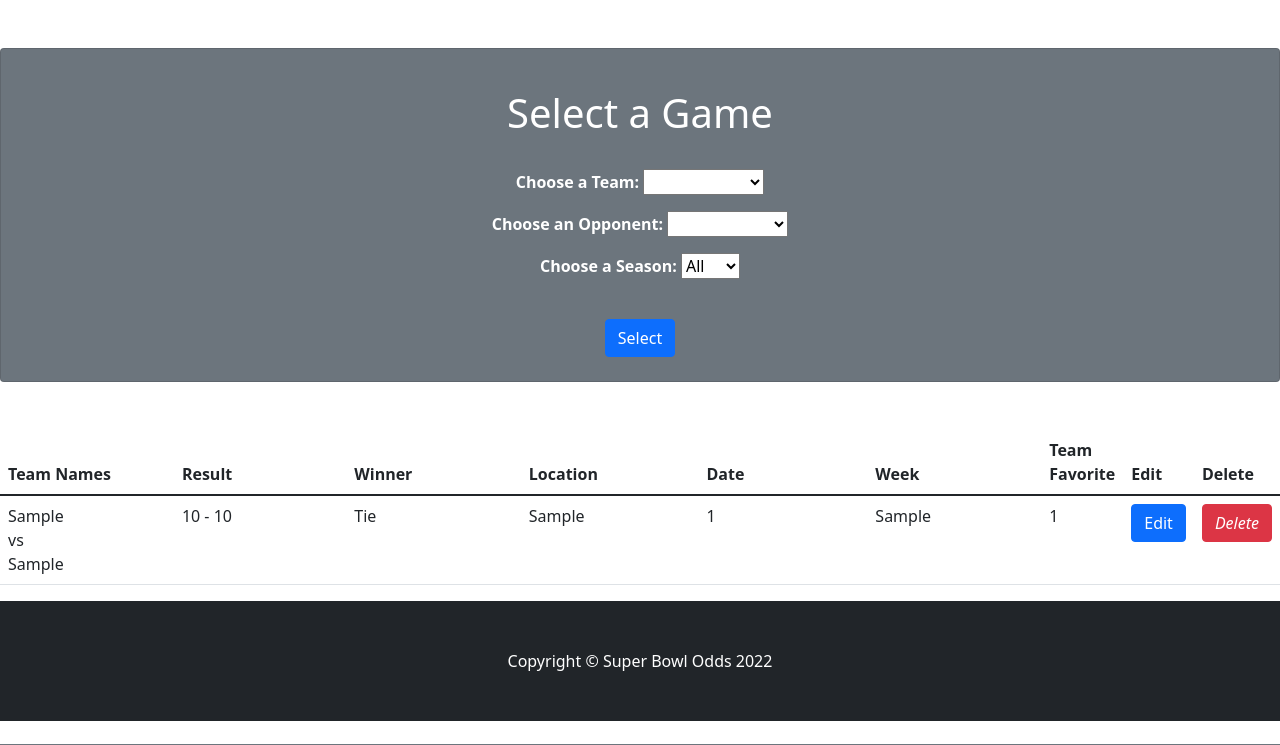
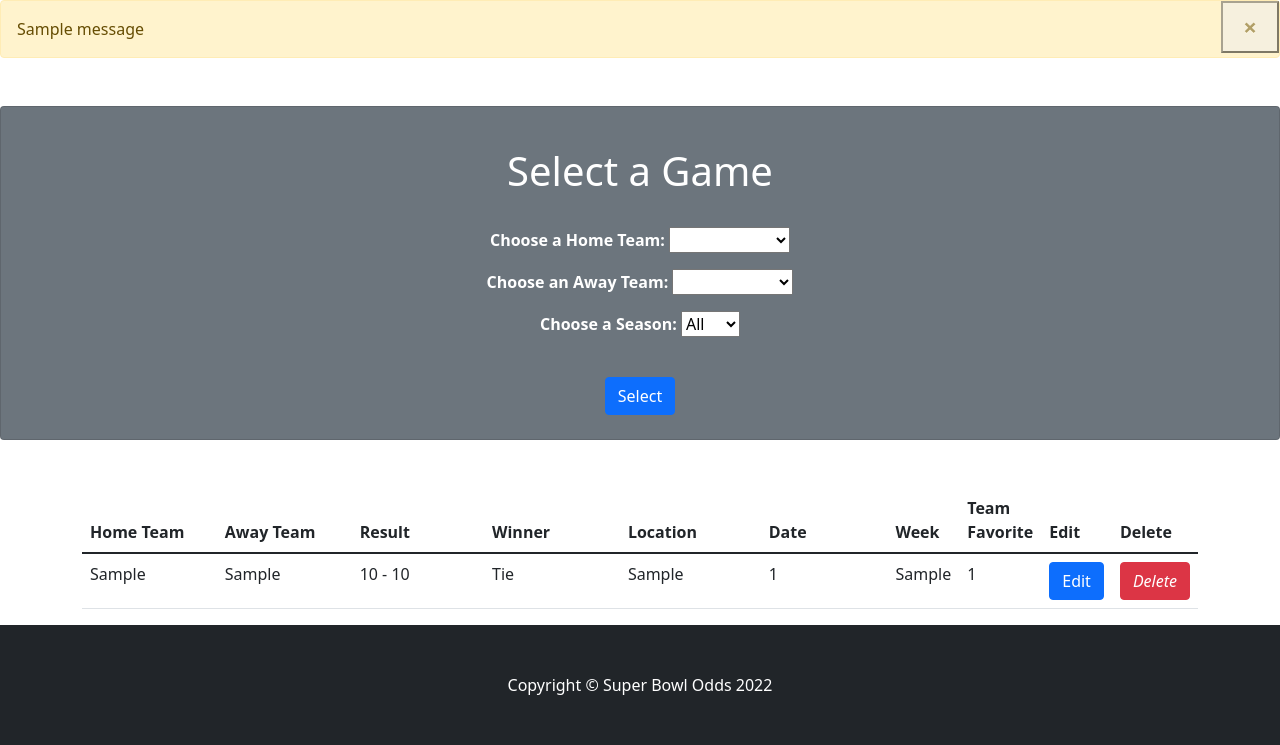
Before and after one commit to ctloar/superbowl, a Django app: page /games/ in a window 1280 px wide. Shown: the part 56-801 px from the top of the page. Run offline with Django 4.2, Linux system fonts and the light colour scheme; tables that the repository leaves empty hold one stand-in row (values such as "Sample post"); one stand-in notice (Sample message) is shown; some libraries are stand-ins or nearby versions.

Commit message:
Final changes

```diff
--- a/superbowl/settings.py
+++ b/superbowl/settings.py
@@ -80,9 +80,9 @@
         'ENGINE': 'django.db.backends.postgresql',
         'NAME': 'superbowl',
         'USER' : 'postgres',
-        'PASSWORD' : 'admin',
+        'PASSWORD' : '081922',
         'HOST' : 'localhost',
-        'PORT' : 5433
+        # 'PORT' : 5433
     }
 }
 
--- a/superbowlodds/views.py
+++ b/superbowlodds/views.py
@@ -1,3 +1,4 @@
+import re
 from django.shortcuts import render, redirect
 from django.db.models import Avg, Max, Min, Sum
 from django.contrib import messages
@@ -27,7 +28,8 @@
     return render(request, 'superbowlodds/index.html', context)
 
 def gamesPageView(request) :
-    teams = nfl_scores.objects.all()
+    teams = nfl_scores.objects.all()[:100]
+
     reset = False
 
     if request.method == 'POST':
@@ -36,12 +38,40 @@
         team_home = request.POST['team1']
         team_away = request.POST['team2']
 
-        if request.POST['season'] == "All":
-            teams = nfl_scores.objects.filter(team_home = team_home, team_away = team_away)
+        team_home = team_home.replace(' ', '')
+        team_away = team_away.replace(' ', '')
+
+        # x=input()
+        # X=x.replace(' ','')
+        # print''.join([X[i].upper()if x[i].isupper()else X[i].lower()for i in range(len(X))])
+
+        if team_away == '' and team_home == '':
+            teams = nfl_scores.objects.all()[:100]
         else:
-            schedule_season = request.POST['season']
-            teams = nfl_scores.objects.filter(team_home = team_home, team_away = team_away, schedule_season = schedule_season)
+            if request.POST['season'] == "All":
+                if team_away == '':
+                    teams = nfl_scores.objects.filter(team_home = team_home)[:100]
+                elif team_home == '':
+                    teams = nfl_scores.objects.filter(team_away = team_away)[:100]
+                else:
+                    teams = nfl_scores.objects.filter(team_home = team_home, team_away = team_away)
+
+                if len(teams) == 0:
+                    messages.success(request, ("These teams have never played each other before. Try simulating a game between them in the Game Simulation."))
+
+            else:
+                schedule_season = request.POST['season']
+                if team_away == '':
+                    teams = nfl_scores.objects.filter(team_home = team_home, schedule_season = schedule_season)[:100]
+                elif team_home == '':
+                    teams = nfl_scores.objects.filter(team_away = team_away, schedule_season = schedule_season)[:100]
+                else:
+                    teams = nfl_scores.objects.filter(team_home = team_home, team_away = team_away, schedule_season = schedule_season)
+
+                if len(teams) == 0:
+                    messages.success(request, ("This matchup does not exist in the selected year. Try selecting another year."))
         # teams = nfl_scores.objects.filter(team_home = team_home)
+
 
         team_info = nfl_team.objects.all()
 
@@ -93,6 +123,8 @@
     }
 
     return render(request, 'superbowlodds/games.html', context)
+
+
 
 def simulationSelectPageView(request) :
     teams = nfl_team.objects.all()
@@ -179,13 +211,21 @@
     teams = sorted(teams, key=lambda ur: (-ur.votes))
     games = nfl_scores.objects.all()
 
+    teamVotes = nfl_team.objects.all().aggregate(Max('votes'))
+    teamVotes = teamVotes['votes__max']
+    teamName = nfl_team.objects.filter(votes=teamVotes)
+    teamName = teamName[0]
+
     context = {
         "teams" : teams,
-        "games" : games
+        "games" : games,
+        "teamVotes" : teamVotes,
+        "teamName" : teamName
     }
     return render(request, 'superbowlodds/voting.html', context)
 
 def votingPageView(request, id) :
+    messages.success(request, ("Thank you for voting!"))
     data = nfl_team.objects.get(id = id)
     data.votes = (data.votes + 1)
     data.save()
--- a/templates/superbowlodds/games.html
+++ b/templates/superbowlodds/games.html
@@ -1,17 +1,26 @@
 {% extends 'base.html' %}
 {% load static %}
 {% block content %}
+    {% if messages %}
+    {% for message in messages %}
+        <div class="alert alert-warning alert-dismissible fade show" role="alert">
+                {{ message }}
+                <button type="button" class="close" data-dismiss="alert" aria-label="Close">
+                    <span aria-hidden="true">&times;</span>
+                </button>
+        </div>
+    {% endfor %}
+    {% endif %}
         <!-- Call to Action-->
         <div class="card text-white bg-secondary my-5 py-4 text-center">
             <div class="card-body"><p class="text-white m-0"><h1>Select a Game
-                {{ team_home }} {{ team_away }}
             </h1></p></div>
             <form name="form" method="POST" action="">
                 {% csrf_token %}
                 {% comment %} url 'filter_games' {% endcomment %}
                 <div class="container">
                         <p>
-                            <label for="team1"><b>Choose a Team:</b></label>
+                            <label for="team1"><b>Choose a Home Team:</b></label>
                                 <select name="team1" id="team1">
                                     <option default></option>
                                     {% for team in team_info %}
@@ -27,7 +36,7 @@
 
                     <div class="container">
                         <p>
-                            <label for="team2"><b>Choose an Opponent:</b></label>
+                            <label for="team2"><b>Choose an Away Team:</b></label>
                             <select name="team2" id="team2">
                                 <option default></option>
                                 {% for team in team_info %}
@@ -80,18 +89,13 @@
                         <!-- <p class="card-text">Lorem ipsum dolor sit amet, consectetur adipisicing elit. Rem magni quas ex numquam, maxime minus quam molestias corporis quod, ea minima accusamus.</p> -->
                     </div>
                     <div class="container text-center"> {% endcomment %}
-                        {% comment %} {% for team in teams %}
-                            <p>
-                                <span class="float-left">{{ team.team_name }}</span>
-                                <span class="">{{ team.votes }}</span>
-                                <a class="btn btn-primary float-right" href="{% url 'voting' team_id=team.id %}">Vote</a>
-                            </p>
-                            {% endfor %} {% endcomment %}
 
-                        <table id='votestable' class='table table-hover'>
+                    <div class="container">
+                        <table id='gamestable' class='table table-hover'>
                             <thead>
                                 <tr>
-                                    <th scope='col' class='col-md-2'>Team Names</th>
+                                    <th scope='col' class='col-md-2'>Home Team</th>
+                                    <th scope='col' class='col-md-2'>Away Team</th>
                                     <th scope='col' class='col-md-2'>Result</th>
                                     <th scope='col' class='col-md-2'>Winner</th>
                                     <th scope='col' class='col-md-2'>Location</th>
@@ -112,9 +116,8 @@
                                     <tr>
                                         <td class='col-md-2'>
                                             {{ team.team_home }}
-                                            <br>
-                                            vs
-                                            <br>
+                                        </td>
+                                        <td class='col-md-2'>
                                             {{ team.team_away }}
                                         </td>
                                         <td class='col-md-2'>
--- a/templates/superbowlodds/simulationSelect.html
+++ b/templates/superbowlodds/simulationSelect.html
@@ -14,7 +14,7 @@
         {% endif %}
         <div class="card text-white bg-secondary my-5 py-4 text-center">
                 <div class="card-body">
-                    <p class="text-white m-0">Select two teams to simulate a game between the two!</p>
+                    <h3 class="text-white m-0">Select two teams to simulate a game between the two!</h3>
                 </div>
                     <div class="container">
                         <p>
```
Also changed, not shown: superbowlodds/models.py (+0 -8 lines), templates/superbowlodds/voting.html (+19 -0 lines).
